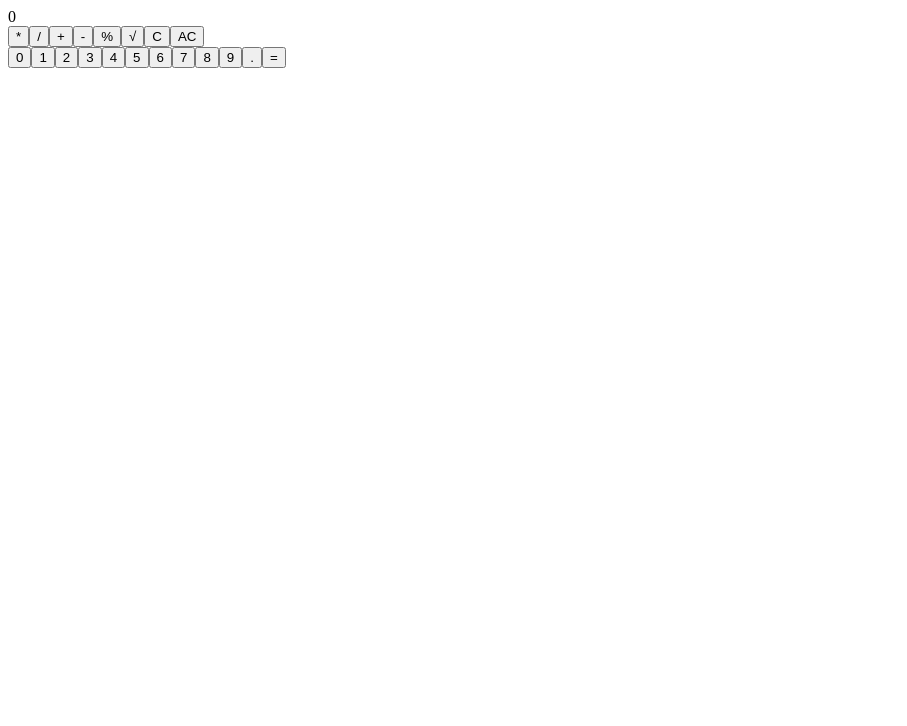
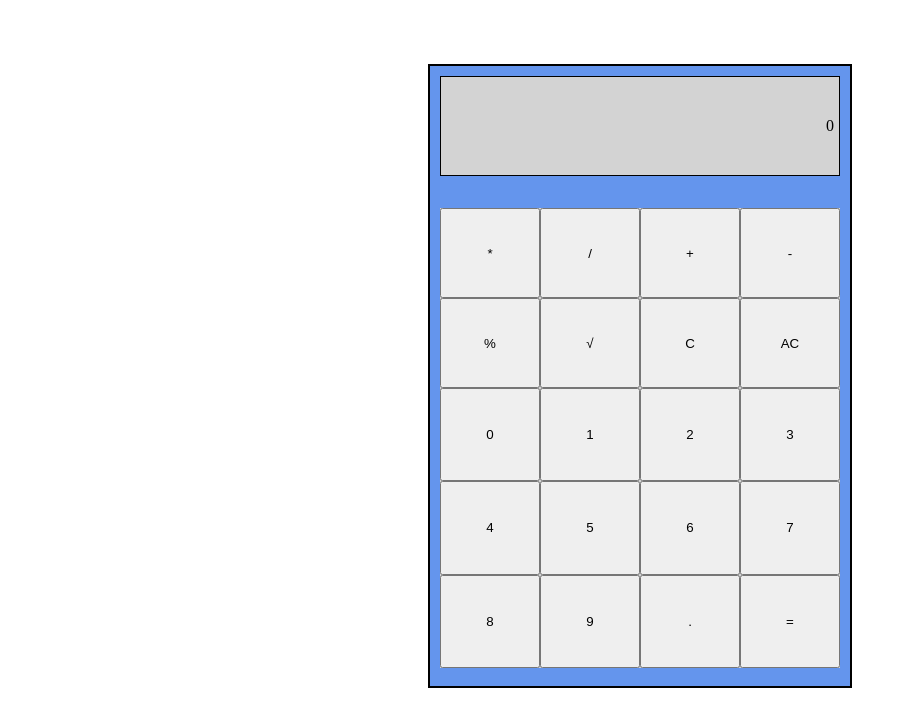
Before and after one commit to Dandazine/assignment-03-notes, a React (Create React App) app: page / in a window 1280 px wide. Shown: the top 726 px of the page, without its empty margins (0-907 px from the left). Built offline with nearby package versions, Linux system fonts and the light colour scheme.

Commit message:
adding calculator styling

```diff
--- a/src/components/App.js
+++ b/src/components/App.js
@@ -1,4 +1,5 @@
 import {useState} from 'react';
+import './style.css';
 
 function App() {
   const operators = ['.', '-', '+', '*', '/'];
--- /dev/null
+++ b/src/components/style.css
@@ -0,0 +1,42 @@
+.calculator {
+    width: 400px;
+    height: 600px;
+    padding: 10px;
+    border: 2px solid black;
+    margin: auto;
+    margin-top: 4rem;
+    background-color: cornflowerblue;
+  }
+
+  .display {
+    height: 100px;
+    width: 100%;
+    padding: 5px;
+    border: 1px solid black;
+    display: flex;
+    align-items: center;
+    justify-content: flex-end;
+    color: black;
+    box-sizing: border-box;
+    background-color: lightgrey;
+
+  }
+
+  .op-buttons {
+    margin-top: 2rem;
+    width: 400px;
+    height: 180px;
+    display: grid;
+    grid-template-columns: repeat(4, 1fr);
+    grid-template-rows: repeat(5);
+    background-color: lightgrey;
+  }
+
+  .nums {
+    width: 400px;
+    height: 280px;
+    display: grid;
+    grid-template-columns: repeat(4, 1fr);
+    grid-template-rows: repeat(5);
+    background-color: lightgrey;
+  }
```
